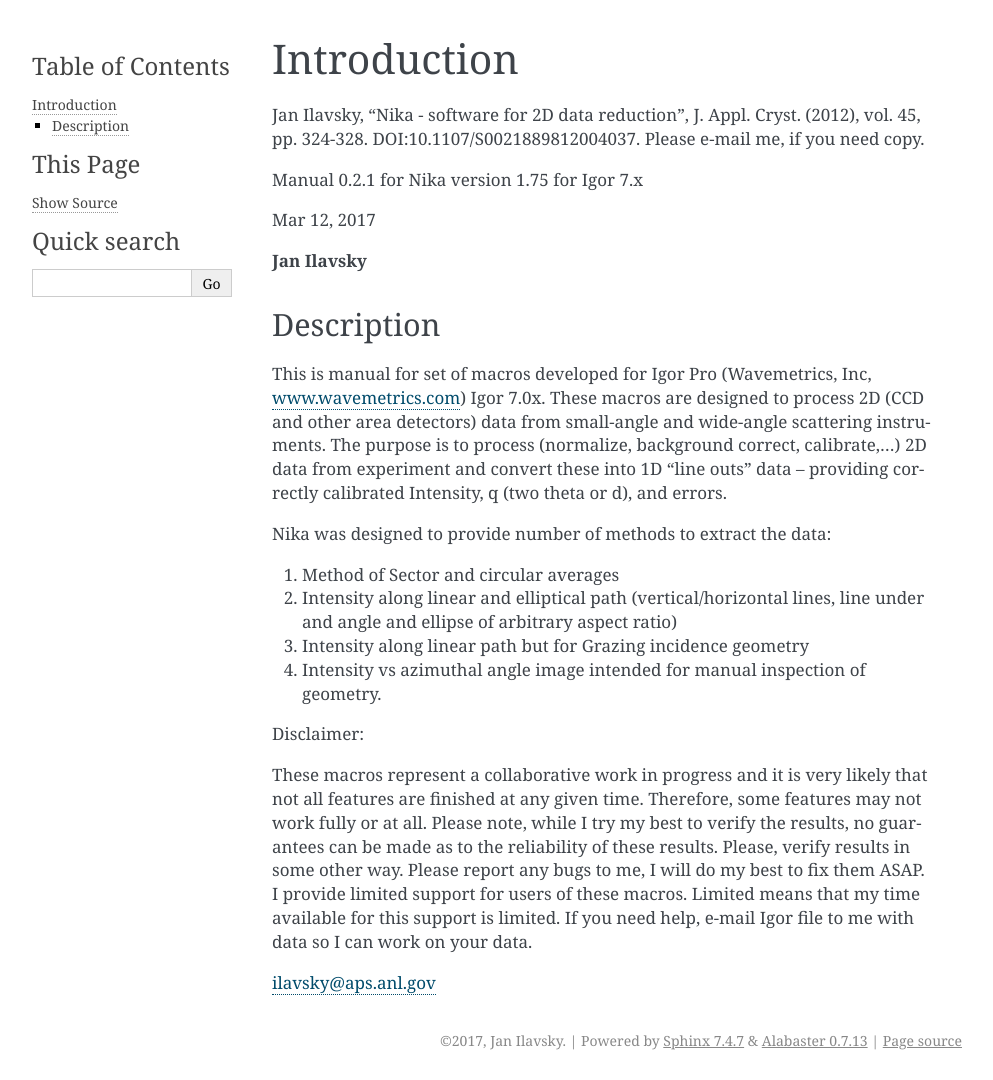
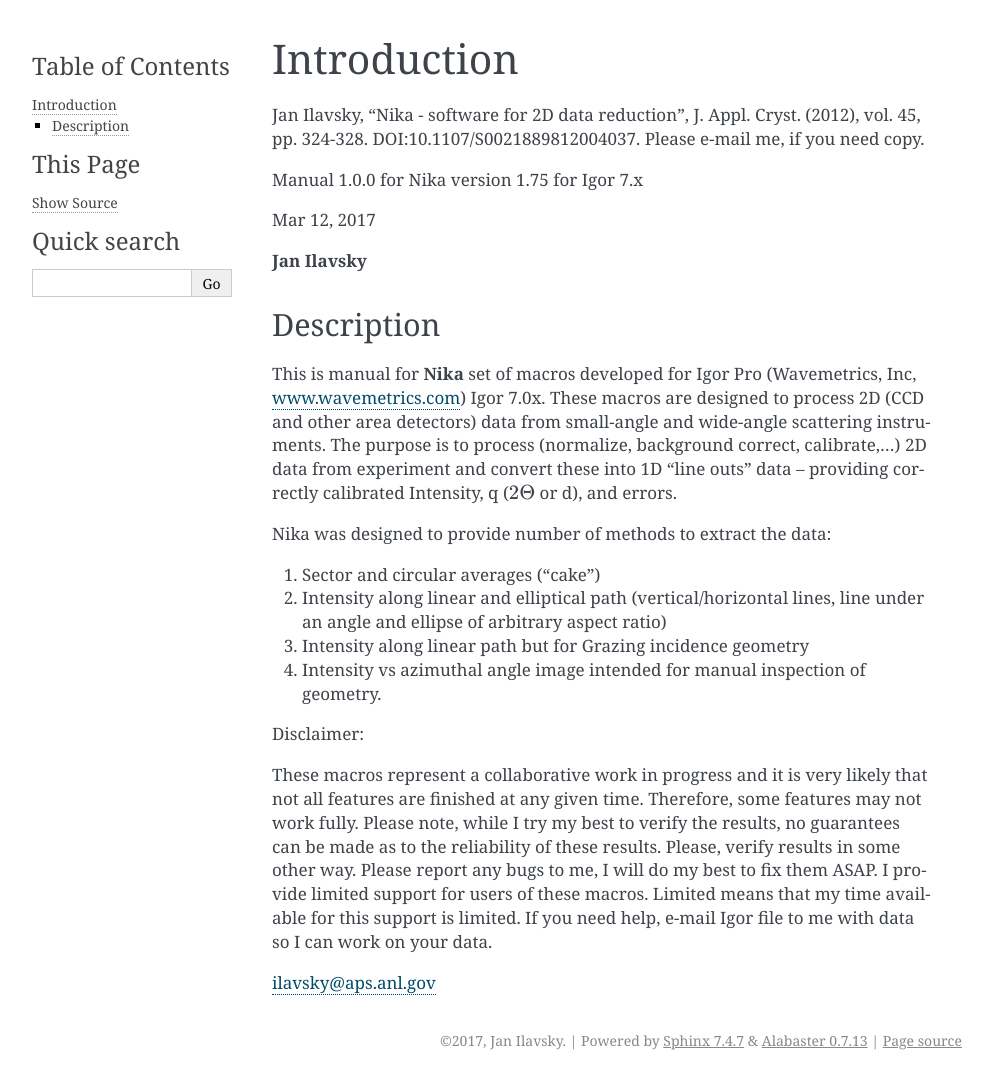
Before and after one commit to jilavsky/SAXS_IgorCodeDocs, a Sphinx documentation site: the page built from docs/source/Nika/Introduction.rst, in a window 1280 px wide. Shown: the whole page, without its empty margins (148-1141 px from the left). Built offline with Sphinx 7.4.7, drawn with Linux system fonts in a browser that asks for light colours.

Commit message:
Hopefully version 1.0.0 content
OK, this should more or less represent all in existing documents
distributed with Irena and Nika for versions 2.62 and Nika 1.75.

```diff
--- a/docs/source/Irena/conf.py
+++ b/docs/source/Irena/conf.py
@@ -61,9 +61,9 @@ author = u'Jan Ilavsky'
 # built documents.
 #
 # The short X.Y version.
-version = u'0.2.1'
+version = u'1.0.0'
 # The full version, including alpha/beta/rc tags.
-release = u'0.2.1'
+release = u'1.0.0'
 
 # The language for content autogenerated by Sphinx. Refer to documentation
 # for a list of supported languages.
--- a/docs/source/Nika/Introduction.rst
+++ b/docs/source/Nika/Introduction.rst
@@ -13,13 +13,13 @@ Manual |release| for Nika version 1.75 for Igor 7.x
 Description
 -----------
 
-This is manual for set of macros developed for Igor Pro (Wavemetrics, Inc, `www.wavemetrics.com <http://www.wavemetrics.com>`__) Igor 7.0x. These macros are designed to process 2D (CCD and other area detectors) data from small-angle and wide-angle scattering instruments. The purpose is to process (normalize, background correct, calibrate,...) 2D data from experiment and convert these into 1D “line outs” data – providing correctly calibrated Intensity, q (two theta or d), and errors.
+This is manual for **Nika** set of macros developed for Igor Pro (Wavemetrics, Inc, `www.wavemetrics.com <http://www.wavemetrics.com>`__) Igor 7.0x. These macros are designed to process 2D (CCD and other area detectors) data from small-angle and wide-angle scattering instruments. The purpose is to process (normalize, background correct, calibrate,...) 2D data from experiment and convert these into 1D “line outs” data – providing correctly calibrated Intensity, q (:math:`2\Theta` or d), and errors.
 
 Nika was designed to provide number of methods to extract the data:
 
-#. Method of Sector and circular averages
+#. Sector and circular averages ("cake")
 
-#. Intensity along linear and elliptical path (vertical/horizontal lines, line under and angle and ellipse of arbitrary aspect ratio)
+#. Intensity along linear and elliptical path (vertical/horizontal lines, line under an angle and ellipse of arbitrary aspect ratio)
 
 #. Intensity along linear path but for Grazing incidence geometry
 
@@ -27,6 +27,6 @@ Nika was designed to provide number of methods to extract the data:
 
 Disclaimer:
 
-These macros represent a collaborative work in progress and it is very likely that not all features are finished at any given time. Therefore, some features may not work fully or at all. Please note, while I try my best to verify the results, no guarantees can be made as to the reliability of these results. Please, verify results in some other way. Please report any bugs to me, I will do my best to fix them ASAP. I provide limited support for users of these macros. Limited means that my time available for this support is limited. If you need help, e-mail Igor file to me with data so I can work on your data.
+These macros represent a collaborative work in progress and it is very likely that not all features are finished at any given time. Therefore, some features may not work fully. Please note, while I try my best to verify the results, no guarantees can be made as to the reliability of these results. Please, verify results in some other way. Please report any bugs to me, I will do my best to fix them ASAP. I provide limited support for users of these macros. Limited means that my time available for this support is limited. If you need help, e-mail Igor file to me with data so I can work on your data.
 
 ilavsky@aps.anl.gov
--- a/docs/source/Nika/conf.py
+++ b/docs/source/Nika/conf.py
@@ -61,9 +61,9 @@ author = u'Jan Ilavsky'
 # built documents.
 #
 # The short X.Y version.
-version = u'0.2.1'
+version = u'1.0.0'
 # The full version, including alpha/beta/rc tags.
-release = u'0.2.1'
+release = u'1.0.0'
 
 # The language for content autogenerated by Sphinx. Refer to documentation
 # for a list of supported languages.
--- a/docs/source/conf.py
+++ b/docs/source/conf.py
@@ -61,9 +61,9 @@ author = u'Jan Ilavsky'
 # built documents.
 #
 # The short X.Y version.
-version = u'0.1.0'
+version = u'1.0.0'
 # The full version, including alpha/beta/rc tags.
-release = u'0.1.0'
+release = u'1.0.0'
 
 # The language for content autogenerated by Sphinx. Refer to documentation
 # for a list of supported languages.
--- a/docs/source/help.rst
+++ b/docs/source/help.rst
@@ -10,8 +10,4 @@ For more information see web sites:
 **Youtube movies :** https://www.youtube.com/channel/UCDTzjGr3mAbRi3O4DJG7xHA/about
 
 
-Contact
-=======
-Questions? Please contact :  ilavsky@aps.anl.gov
-
-If you want to send me e-mail, there is command in Irena menu for that. Send me proper description and include Igor experiment with which you have problem.
+**Contact**   Questions? Please contact :  ilavsky@aps.anl.gov
```
Also changed, not shown: docs/source/Nika/Main.rst (+19 -32 lines).
